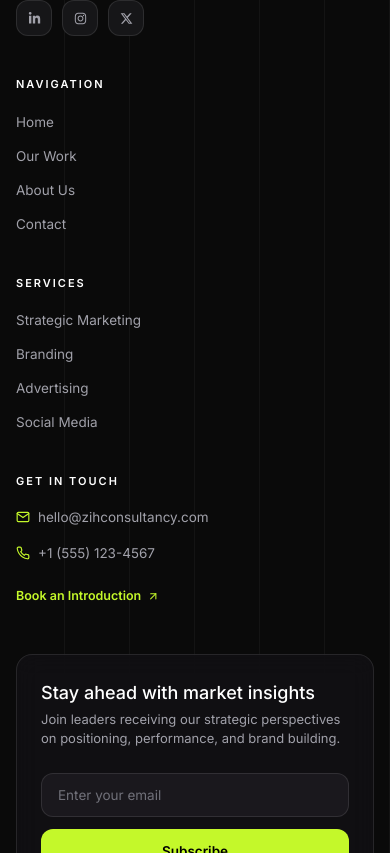
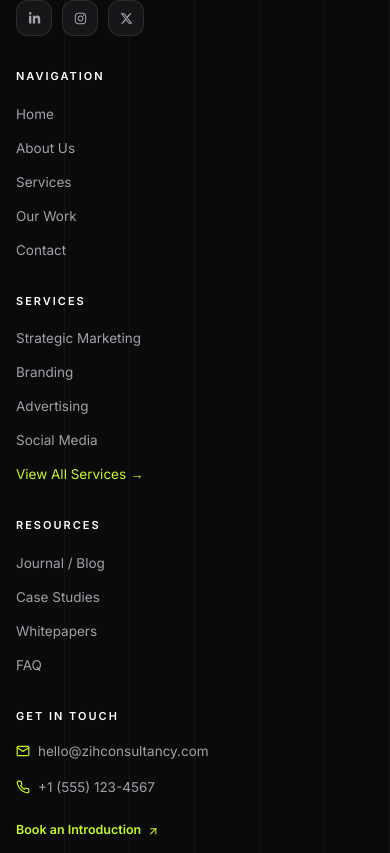
Before and after one commit to parveezz/Marketing_website, a React (Vite) app: page /services/social-media in a window 390 px wide. Shown: the part 4471-5324 px from the top of the page. Built offline with nearby package versions, Linux system fonts and the light colour scheme.

Commit message:
added the responsive design of hthe footer

```diff
--- a/src/Components/Footer.jsx
+++ b/src/Components/Footer.jsx
@@ -56,9 +56,9 @@ const Footer = () => {
         {/* =========================================================
             TOP SECTION: LOGO + COLUMN LINKS
         ========================================================== */}
-        <div className="grid grid-cols-1 gap-10 sm:grid-cols-2 md:grid-cols-4 lg:grid-cols-[2fr_1fr_1fr_1fr] lg:gap-12">
+        <div className="grid grid-cols-1 gap-8 sm:grid-cols-2 md:grid-cols-3 lg:grid-cols-5 lg:gap-8">
           {/* Brand Col */}
-          <div className="sm:col-span-2 md:col-span-4 lg:col-span-1 lg:pr-8">
+          <div className="sm:col-span-2 md:col-span-3 lg:col-span-1 lg:pr-4">
             <Link to="/" className="inline-flex items-center gap-3 group">
               {/* Neon Green 3D Cube Badge (Identical to Navbar) */}
               <div className="flex h-9 w-9 items-center justify-center rounded-xl bg-[#c4f82a] text-[#0a0a0a] transition-transform duration-300 group-hover:scale-105">
@@ -127,13 +127,18 @@ const Footer = () => {
                 </Link>
               </li>
               <li>
-                <Link to="/our-work" className="font-sans text-[13.5px] text-[#a1a1aa] transition-colors hover:text-white">
-                  Our Work
+                <Link to="/about" className="font-sans text-[13.5px] text-[#a1a1aa] transition-colors hover:text-white">
+                  About Us
                 </Link>
               </li>
               <li>
-                <Link to="/about" className="font-sans text-[13.5px] text-[#a1a1aa] transition-colors hover:text-white">
-                  About Us
+                <Link to="/services" className="font-sans text-[13.5px] text-[#a1a1aa] transition-colors hover:text-white">
+                  Services
+                </Link>
+              </li>
+              <li>
+                <Link to="/our-work" className="font-sans text-[13.5px] text-[#a1a1aa] transition-colors hover:text-white">
+                  Our Work
                 </Link>
               </li>
               <li>
@@ -168,6 +173,40 @@ const Footer = () => {
               <li>
                 <Link to="/services/social-media" className="font-sans text-[13.5px] text-[#a1a1aa] transition-colors hover:text-white">
                   Social Media
+                </Link>
+              </li>
+              <li>
+                <Link to="/services" className="font-sans text-[13.5px] text-[#c4f82a] transition-colors hover:underline">
+                  View All Services &rarr;
+                </Link>
+              </li>
+            </ul>
+          </div>
+
+          {/* Resources */}
+          <div>
+            <h3 className="mb-4 font-sans text-[11px] font-semibold uppercase tracking-[2px] text-white">
+              Resources
+            </h3>
+            <ul className="space-y-2.5">
+              <li>
+                <Link to="/blog" className="font-sans text-[13.5px] text-[#a1a1aa] transition-colors hover:text-white">
+                  Journal / Blog
+                </Link>
+              </li>
+              <li>
+                <Link to="/case-studies" className="font-sans text-[13.5px] text-[#a1a1aa] transition-colors hover:text-white">
+                  Case Studies
+                </Link>
+              </li>
+              <li>
+                <Link to="/whitepapers" className="font-sans text-[13.5px] text-[#a1a1aa] transition-colors hover:text-white">
+                  Whitepapers
+                </Link>
+              </li>
+              <li>
+                <Link to="/faq" className="font-sans text-[13.5px] text-[#a1a1aa] transition-colors hover:text-white">
+                  FAQ
                 </Link>
               </li>
             </ul>
@@ -270,7 +309,7 @@ const Footer = () => {
               to="/terms"
               className="font-sans text-[12px] text-[#71717a] transition-colors hover:text-white"
             >
-              Terms of Service
+              Terms & Conditions
             </Link>
             <Link
               to="/cookies"
```
